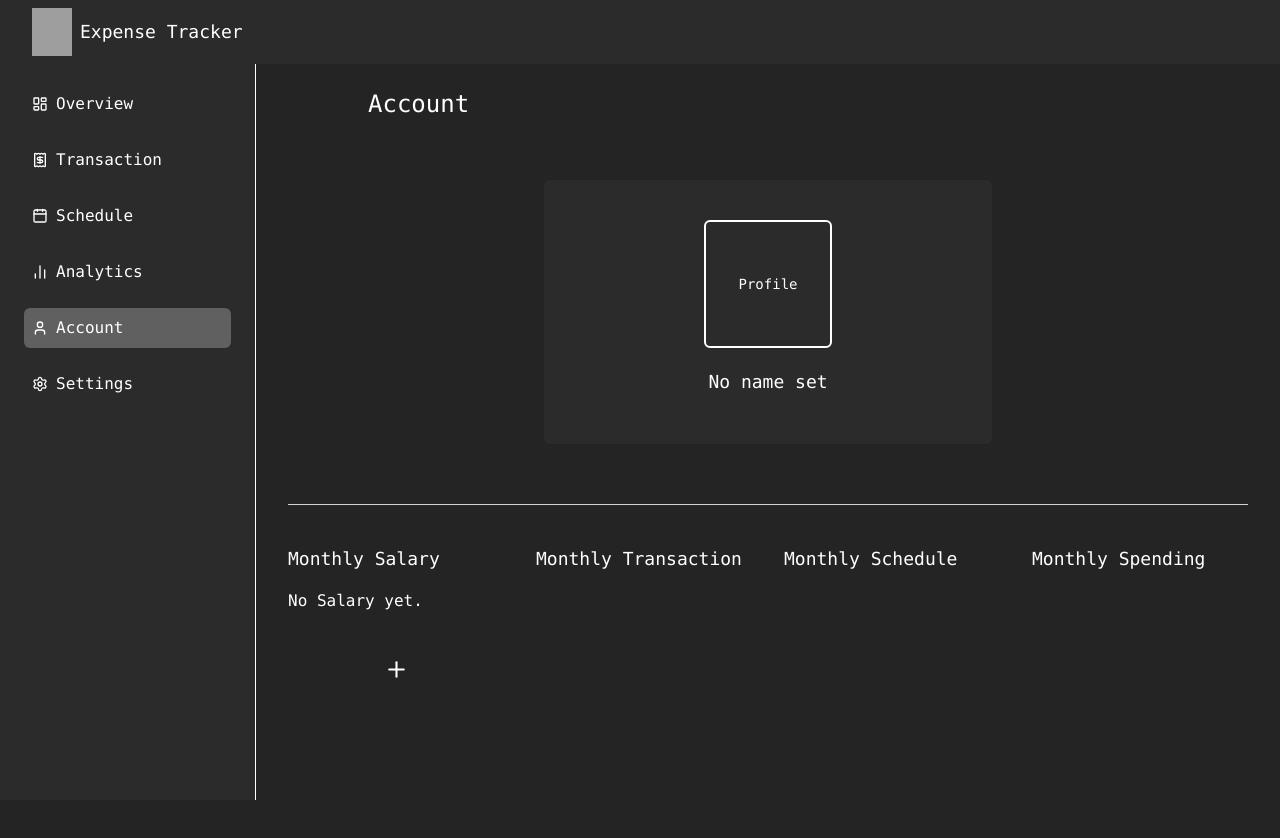
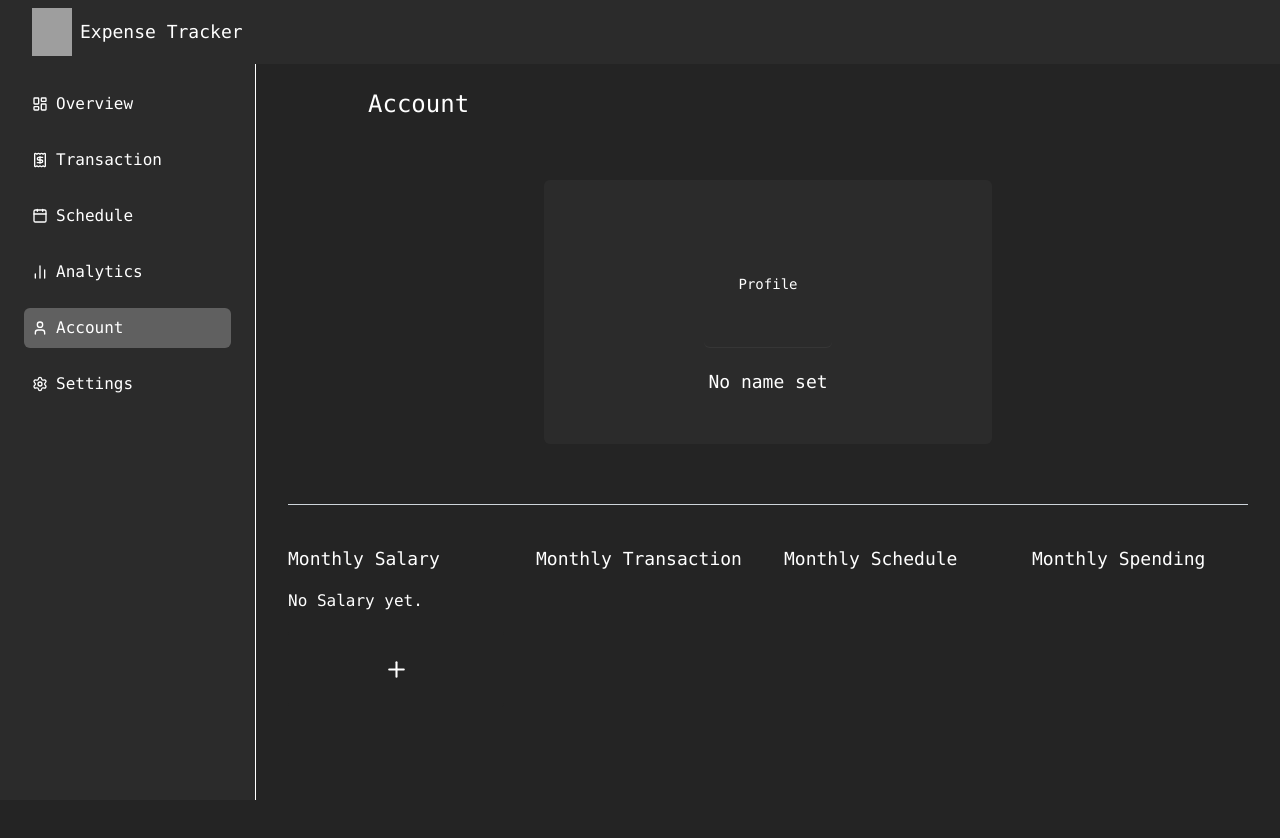
Before and after one commit to Ein-shen/Finance_tracker, a React (Vite) app in the folder client/: page /dashboard/account in a window 1280 px wide. Shown: the top 838 px of the page. Built offline with nearby package versions, Linux system fonts and the light colour scheme; no server answers; grey boxes are pictures that could not be loaded.

Commit message:
added change in the border white 10

```diff
--- a/client/src/pages/user/Account.jsx
+++ b/client/src/pages/user/Account.jsx
@@ -255,7 +255,7 @@ export const Account = () => {
 
 
             {/* Clicking the photo opens the file picker (the hidden <input> below) */}
-            <label className="relative flex items-center justify-center border-2 rounded-md h-32 w-32 cursor-pointer overflow-hidden">
+            <label className="relative flex items-center justify-center border-b border-white/5 rounded-md h-32 w-32 cursor-pointer overflow-hidden">
               {resolvedPhotoUrl ? (
                 <img
                   src={resolvedPhotoUrl}
```
